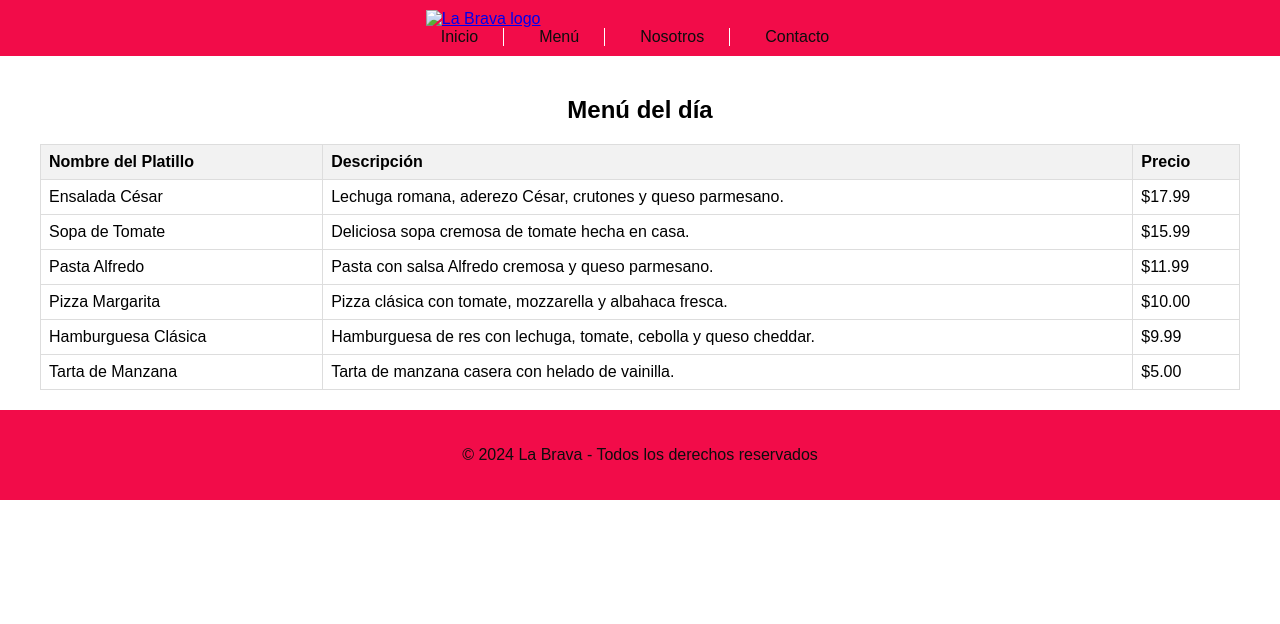
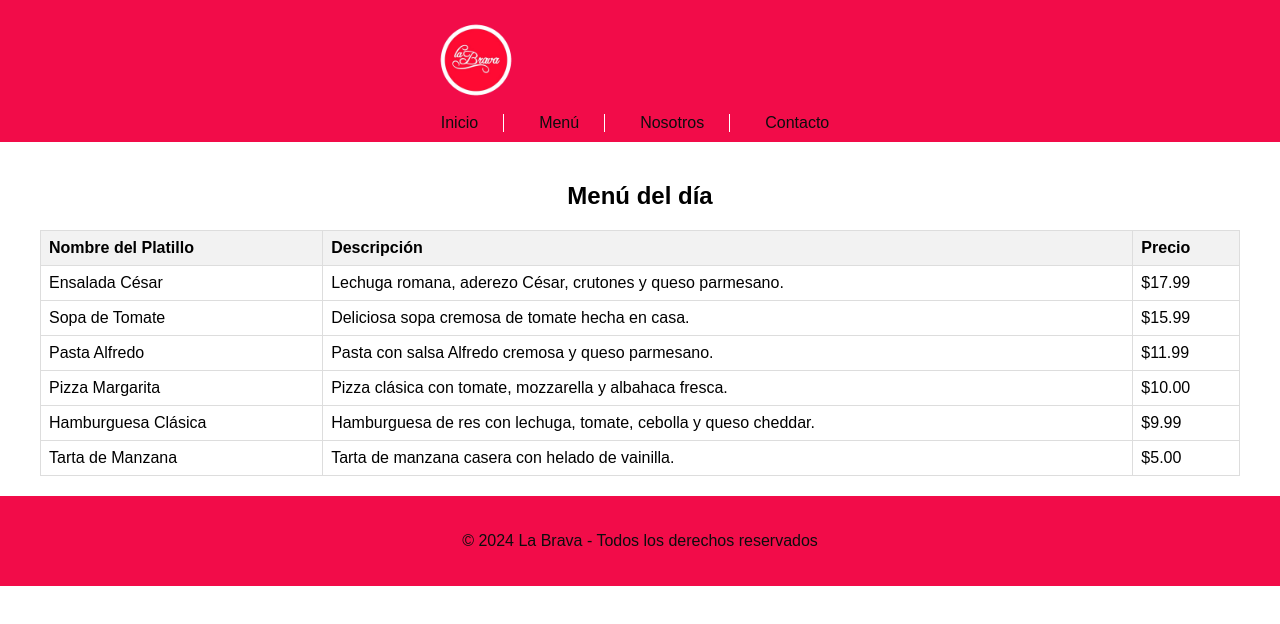
Before and after one commit to MatiasLaurensMorindo/restaurantpage, a plain HTML site: page pages/menu.html in a window 1280 px wide. Drawn offline with Linux system fonts and the light colour scheme; the site is published under a folder, as on GitHub Pages, so addresses that start at the root find nothing.

Commit message:
logos2 alineado

```diff
--- a/pages/menu.html
+++ b/pages/menu.html
@@ -16,7 +16,7 @@
             <nav>
                 <nav>
                     <a href="../index.html" class="logo-link">
-                        <img src="/assets/logo.png" alt="La Brava logo" class="logo">
+                        <img src="../assets/logo.png" alt="La Brava logo" class="logo">
                     </a>
                     <ul class="nav-links">
                         <li><a href="../index.html">Inicio</a></li>
```
